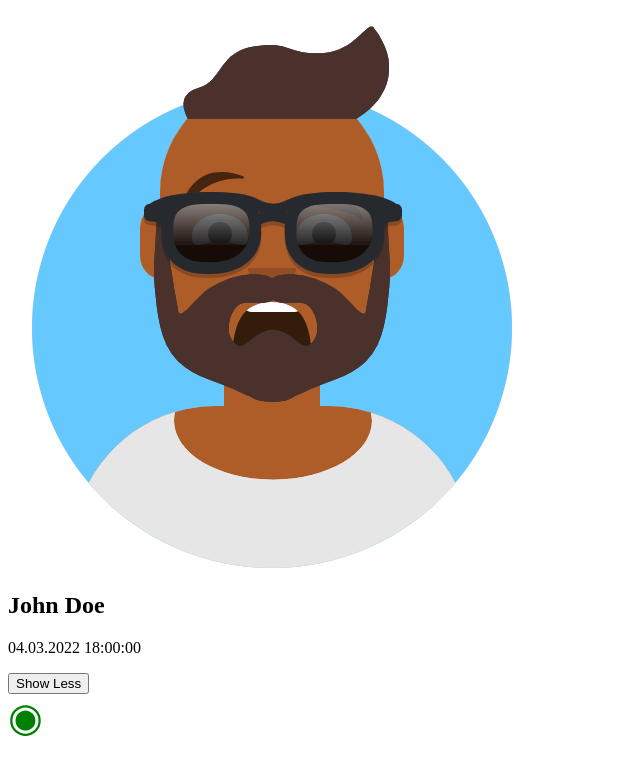
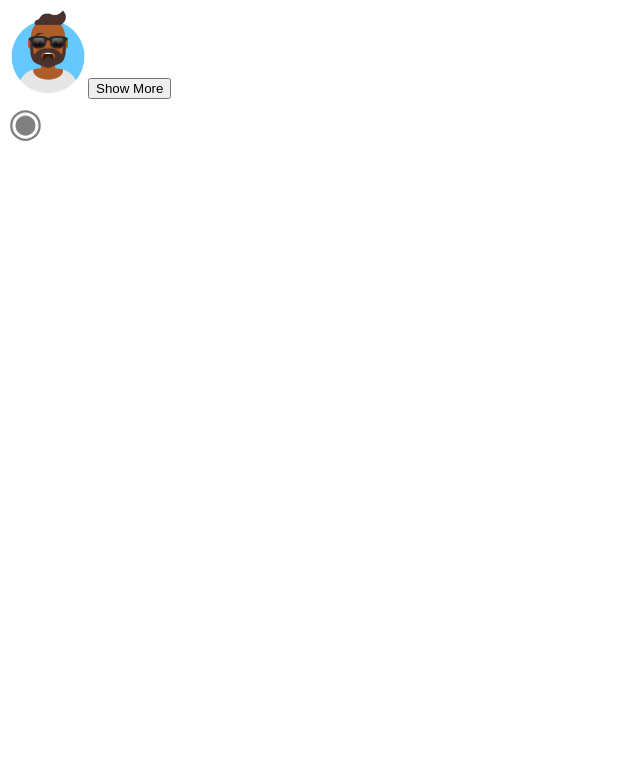
Before and after one commit to dan-razvan/ReactJs, a React (Create React App) app in the folder Social-Network-Mini/app-front/: page / in a window 1280 px wide. Shown: the top 774 px of the page, without its empty margins (0-640 px from the left). Built offline with nearby package versions, Linux system fonts and the light colour scheme.

Commit message:
moved viewMode back in app

```diff
--- a/Social-Network-Mini/app-front/src/App.js
+++ b/Social-Network-Mini/app-front/src/App.js
@@ -5,7 +5,7 @@ const App = () => {
   return (
     <div className="App">
       <User
-        // viewMode={'detailed'}
+        viewMode={'compact'}
         userData={{
           avatar: '/images/avatar1.png',
           nickname: 'John Doe',
--- a/Social-Network-Mini/app-front/src/components/user/User.js
+++ b/Social-Network-Mini/app-front/src/components/user/User.js
@@ -1,22 +1,22 @@
 import { useEffect, useState } from 'react'
 
 // constructor
-const User = ({ userData: { avatar, nickname, lastOnline } }) => {
+const User = ({ userData: { avatar, nickname, lastOnline }, viewMode }) => {
   const [online, setOnline] = useState()
-  const [viewMode, setViewMode] = useState('detailed')
+  const [display, setViewMode] = useState(viewMode)
   // const onClickHandler = () => setViewMode
   useEffect(() => {
-    if (viewMode === 'compact') {
+    if (display === 'compact') {
       setOnline(false)
     }
-    if (viewMode === 'detailed') {
+    if (display === 'detailed') {
       setOnline(true)
     }
-  }, [viewMode])
+  }, [display])
 
   return (
     <div className="User">
-      {viewMode === 'compact' ? (
+      {display === 'compact' ? (
         <div>
           <img src={avatar} alt="avatar" style={{ width: '80px' }} />
           <button className="button" onClick={() => setViewMode('detailed')}>
```
